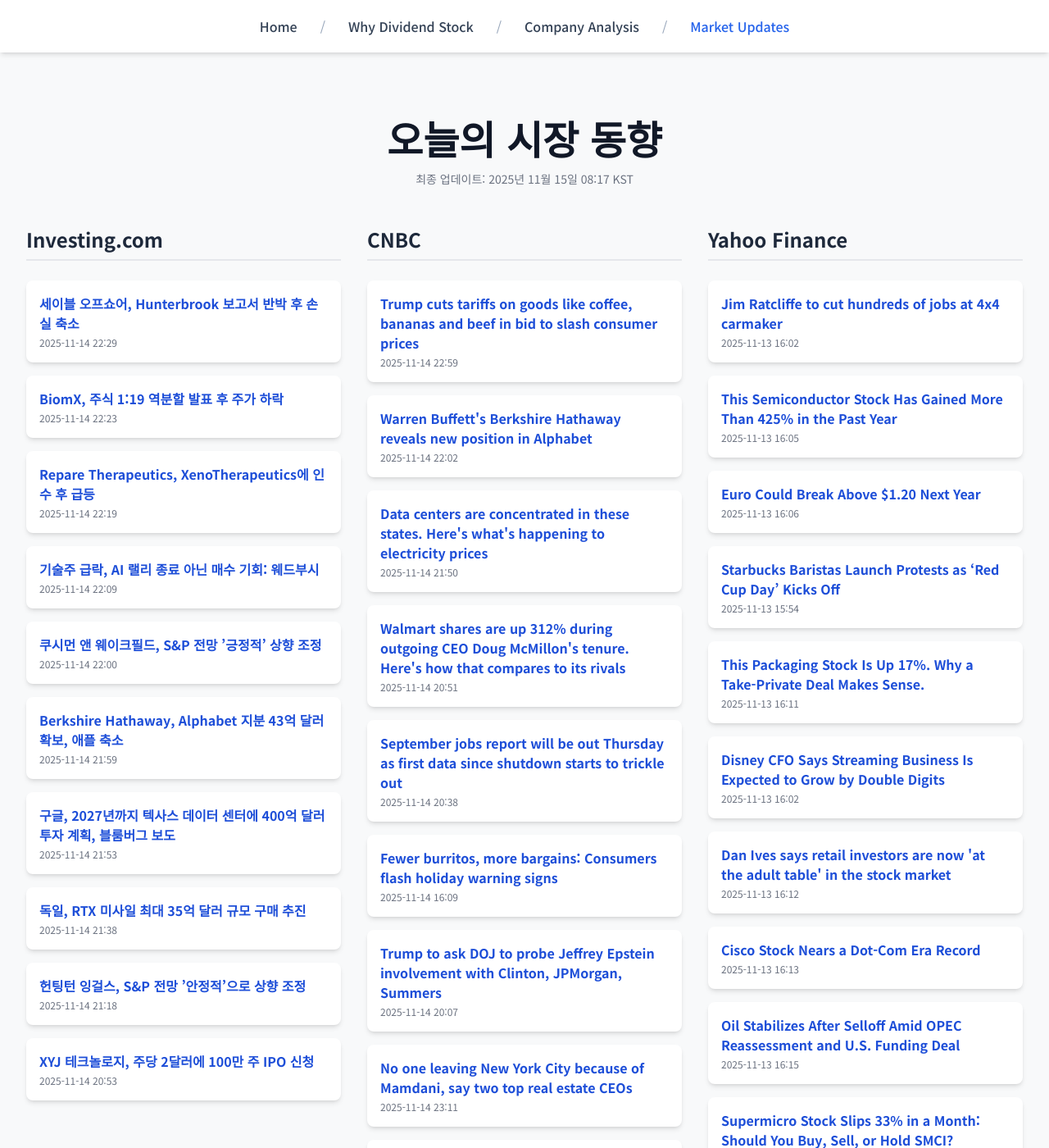
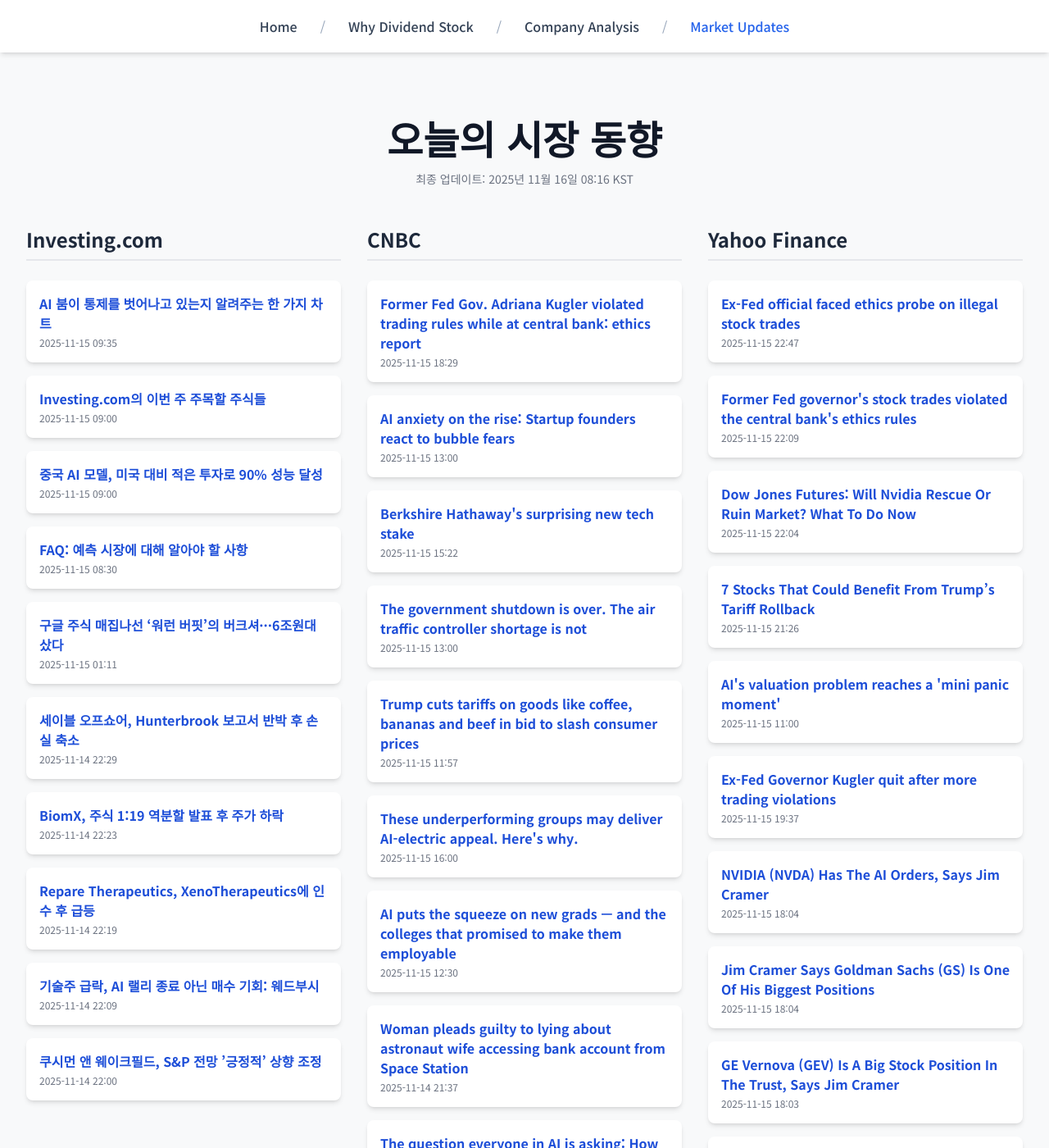
Before and after one commit to Kay-Hwang/my-company-analysis, a Jekyll site: the page built from market-updates.html, in a window 1280 px wide and 1400 px high. Shown: the whole window at 82% size. Built offline with Jekyll 4.4.1, drawn with Linux system fonts in a browser that asks for light colours; nearby versions of some CDN libraries; a script that is not in the unit is left out; some of the changed text lies outside the part shown.

Commit message:
Update daily data

```diff
--- a/_data/latest_data.json
+++ b/_data/latest_data.json
@@ -1,7 +1,37 @@
 {
-  "lastUpdated": "2025년 11월 15일 08:17 KST",
+  "lastUpdated": "2025년 11월 16일 08:16 KST",
   "news": {
     "investing": [
+      {
+        "title": "AI 붐이 통제를 벗어나고 있는지 알려주는 한 가지 차트",
+        "link": "https://kr.investing.com/news/stock-market-news/article-1718825",
+        "pubDate": "2025-11-15 09:35:49",
+        "summary": "AI 붐이 통제를 벗어나고 있는지 알려주는 한 가지 차트"
+      },
+      {
+        "title": "Investing.com의 이번 주 주목할 주식들",
+        "link": "https://kr.investing.com/news/stock-market-news/article-1718821",
+        "pubDate": "2025-11-15 09:00:09",
+        "summary": "Investing.com의 이번 주 주목할 주식들"
+      },
+      {
+        "title": "중국 AI 모델, 미국 대비 적은 투자로 90% 성능 달성",
+        "link": "https://kr.investing.com/news/stock-market-news/article-1718819",
+        "pubDate": "2025-11-15 09:00:06",
+        "summary": "중국 AI 모델, 미국 대비 적은 투자로 90% 성능 달성"
+      },
+      {
+        "title": "FAQ: 예측 시장에 대해 알아야 할 사항",
+        "link": "https://kr.investing.com/news/stock-market-news/article-1718818",
+        "pubDate": "2025-11-15 08:30:04",
+        "summary": "FAQ: 예측 시장에 대해 알아야 할 사항"
+      },
+      {
+        "title": "구글 주식 매집나선 ‘워런 버핏’의 버크셔···6조원대 샀다",
+        "link": "https://kr.investing.com/news/stock-market-news/article-1718753",
+        "pubDate": "2025-11-15 01:11:43",
+        "summary": "구글 주식 매집나선 ‘워런 버핏’의 버크셔···6조원대 샀다"
+      },
       {
         "title": "세이블 오프쇼어, Hunterbrook 보고서 반박 후 손실 축소",
         "link": "https://kr.investing.com/news/stock-market-news/article-93CH-1718660",
@@ -31,86 +61,56 @@
         "link": "https://kr.investing.com/news/stock-market-news/article-93CH-1718617",
         "pubDate": "2025-11-14 22:00:59",
         "summary": "쿠시먼 앤 웨이크필드, S&P 전망 ’긍정적’ 상향 조정"
-      },
-      {
-        "title": "Berkshire Hathaway, Alphabet 지분 43억 달러 확보, 애플 축소",
-        "link": "https://kr.investing.com/news/stock-market-news/article-1718616",
-        "pubDate": "2025-11-14 21:59:10",
-        "summary": "Berkshire Hathaway, Alphabet 지분 43억 달러 확보, 애플 축소"
-      },
-      {
-        "title": "구글, 2027년까지 텍사스 데이터 센터에 400억 달러 투자 계획, 블룸버그 보도",
-        "link": "https://kr.investing.com/news/stock-market-news/article-1718611",
-        "pubDate": "2025-11-14 21:53:51",
-        "summary": "구글, 2027년까지 텍사스 데이터 센터에 400억 달러 투자 계획, 블룸버그 보도"
-      },
-      {
-        "title": "독일, RTX 미사일 최대 35억 달러 규모 구매 추진",
-        "link": "https://kr.investing.com/news/stock-market-news/article-93CH-1718588",
-        "pubDate": "2025-11-14 21:38:44",
-        "summary": "독일, RTX 미사일 최대 35억 달러 규모 구매 추진"
-      },
-      {
-        "title": "헌팅턴 잉걸스, S&P 전망 ’안정적’으로 상향 조정",
-        "link": "https://kr.investing.com/news/stock-market-news/article-93CH-1718554",
-        "pubDate": "2025-11-14 21:18:07",
-        "summary": "헌팅턴 잉걸스, S&P 전망 ’안정적’으로 상향 조정"
-      },
-      {
-        "title": "XYJ 테크놀로지, 주당 2달러에 100만 주 IPO 신청",
-        "link": "https://kr.investing.com/news/stock-market-news/article-432SI-1718517",
-        "pubDate": "2025-11-14 20:53:04",
-        "summary": "XYJ 테크놀로지, 주당 2달러에 100만 주 IPO 신청"
       }
     ],
     "cnbc": [
       {
+        "title": "Former Fed Gov. Adriana Kugler violated trading rules while at central bank: ethics report",
+        "link": "https://www.cnbc.com/2025/11/15/fed-kugler-ethics-stock-trading.html",
+        "pubDate": "Sat, 15 Nov 2025 18:29:46 GMT",
+        "summary": "The Federal Reserve's internal watchdog was notified earlier this year about stock trades from 2024 disclosed by then-Gov Adriana Kugler."
+      },
+      {
+        "title": "AI anxiety on the rise: Startup founders react to bubble fears",
+        "link": "https://www.cnbc.com/2025/11/15/ai-anxiety-on-the-rise-startup-founders-react-to-bubble-fears.html",
+        "pubDate": "Sat, 15 Nov 2025 13:00:01 GMT",
+        "summary": "Short sellers like Michael Burry and Jim Chanos are circling, warning that the AI buildout isn’t a one-time investment but a recurring cost wave."
+      },
+      {
+        "title": "Berkshire Hathaway's surprising new tech stake",
+        "link": "https://www.cnbc.com/2025/11/15/berkshire-hathaways-surprising-new-tech-stake.html",
+        "pubDate": "Sat, 15 Nov 2025 15:22:19 GMT",
+        "summary": "There was a notable surprise in Berkshire Hathaway's end-of-Q3 equity portfolio snapshot."
+      },
+      {
+        "title": "The government shutdown is over. The air traffic controller shortage is not",
+        "link": "https://www.cnbc.com/2025/11/15/government-shutdown-air-traffic-controllers.html",
+        "pubDate": "Sat, 15 Nov 2025 13:00:01 GMT",
+        "summary": "Staffing shortages of air traffic controllers forced airlines to chop flights and delay thousands of others that disrupted travel plans of 5 million people."
+      },
+      {
         "title": "Trump cuts tariffs on goods like coffee, bananas and beef in bid to slash consumer prices",
         "link": "https://www.cnbc.com/2025/11/14/trump-cuts-tariffs-goods-prices.html",
-        "pubDate": "Fri, 14 Nov 2025 22:59:30 GMT",
+        "pubDate": "Sat, 15 Nov 2025 11:57:39 GMT",
         "summary": "Trump's action also exempted black tea, green tea, tomatoes, avocados and cinnamon, among other products, from higher tariffs."
       },
       {
-        "title": "Warren Buffett's Berkshire Hathaway reveals new position in Alphabet",
-        "link": "https://www.cnbc.com/2025/11/14/warren-buffetts-berkshire-hathaway-reveals-new-position-in-alphabet.html",
-        "pubDate": "Fri, 14 Nov 2025 22:02:28 GMT",
-        "summary": "Berkshire disclosed a $4.3 billion stake in Alphabet at the end of the third quarter, making the Google parent the conglomerate's 10th largest equity holding."
+        "title": "These underperforming groups may deliver AI-electric appeal. Here's why.",
+        "link": "https://www.cnbc.com/2025/11/15/ai-electric-appeal-for-underperforming-infrastructure-etf-experts.html",
+        "pubDate": "Sat, 15 Nov 2025 16:00:01 GMT",
+        "summary": "Industrial and infrastructure stocks may soon share the spotlight with the artificial intelligence trade."
       },
       {
-        "title": "Data centers are concentrated in these states. Here's what's happening to electricity prices",
-        "link": "https://www.cnbc.com/2025/11/14/data-centers-are-concentrated-in-these-states-heres-whats-happening-to-electricity-prices-.html",
-        "pubDate": "Fri, 14 Nov 2025 21:50:05 GMT",
-        "summary": "Residential utility bills rose 6% on average nationwide in August compared with the same period last year, according to the Energy Information Administration."
+        "title": "AI puts the squeeze on new grads — and the colleges that promised to make them employable",
+        "link": "https://www.cnbc.com/2025/11/15/ai-puts-the-squeeze-on-new-grads-looking-for-work.html",
+        "pubDate": "Sat, 15 Nov 2025 12:30:01 GMT",
+        "summary": "As the AI boom redefines work, new grads face a shrinking share entry-level jobs. For colleges, this brings added attention to return-on-investment scrutiny."
       },
       {
-        "title": "Walmart shares are up 312% during outgoing CEO Doug McMillon's tenure. Here's how that compares to its rivals",
-        "link": "https://www.cnbc.com/2025/11/14/walmart-doug-mcmillon-stock-performance-target-amazon-costco.html",
-        "pubDate": "Fri, 14 Nov 2025 20:51:57 GMT",
-        "summary": "The outgoing Walmart CEO's tenure was marked by both sharp sales gains and stock growth."
-      },
-      {
-        "title": "September jobs report will be out Thursday as first data since shutdown starts to trickle out",
-        "link": "https://www.cnbc.com/2025/11/14/heres-where-things-stand-on-when-the-government-will-start-releasing-key-economic-reports.html",
-        "pubDate": "Fri, 14 Nov 2025 20:38:25 GMT",
-        "summary": "The departments of Labor and Commerce had not posted revised schedules as of Friday morning, but updates are expected soon."
-      },
-      {
-        "title": "Fewer burritos, more bargains: Consumers flash holiday warning signs",
-        "link": "https://www.cnbc.com/2025/11/14/fewer-burritos-more-bargains-consumers-flash-holiday-warning-signs.html",
-        "pubDate": "Fri, 14 Nov 2025 16:09:21 GMT",
-        "summary": "In the coming week, some of the biggest names in retail, including Walmart, Target, Gap and Home Depot will report their latest earnings."
-      },
-      {
-        "title": "Trump to ask DOJ to probe Jeffrey Epstein involvement with Clinton, JPMorgan, Summers",
-        "link": "https://www.cnbc.com/2025/11/14/trump-doj-jeffrey-epstein-clinton-jpmorgan-summers.html",
-        "pubDate": "Fri, 14 Nov 2025 20:07:38 GMT",
-        "summary": "President Trump himself is a former longtime friend of sex offender Jeffrey Epstein, who killed himself in a federal jail during Trump's first term."
-      },
-      {
-        "title": "No one leaving New York City because of Mamdani, say two top real estate CEOs",
-        "link": "https://www.cnbc.com/2025/11/14/new-york-city-mayor-zohran-mamdani-real-estate-ceos.html",
-        "pubDate": "Fri, 14 Nov 2025 23:11:46 GMT",
-        "summary": "New York City Mayor-elect Zohran Mamdani's democratic socialist views spark fears companies and capital will flee, but top real estate CEOs say it's not true."
+        "title": "Woman pleads guilty to lying about astronaut wife accessing bank account from Space Station",
+        "link": "https://www.cnbc.com/2025/11/14/space-station-nasa-guilty-wife-bank-account.html",
+        "pubDate": "Fri, 14 Nov 2025 21:37:33 GMT",
+        "summary": "Summer Worden faces a possible maximum sentence of five years in prison in the case, which involves false allegations she made against astronaut Anne McClain."
       },
       {
         "title": "The question everyone in AI is asking: How long before a GPU depreciates?",
@@ -119,72 +119,72 @@
         "summary": "The useful lifespan of AI infrastructure is a key issue for investors, as tech giants plan $1 trillion in AI spending over the next five years."
       },
       {
-        "title": "JPMorgan Chase wins fight with fintech firms over fees to access customer data",
-        "link": "https://www.cnbc.com/2025/11/14/jpmorgan-chase-fintech-fees.html",
-        "pubDate": "Fri, 14 Nov 2025 19:15:38 GMT",
-        "summary": "The JPMorgan Chase deals mark a shift in the power dynamic between banks, middlemen and the fintech apps that are increasingly threatening incumbents."
+        "title": "Google and Disney reach deal to restore ESPN, ABC to YouTube TV",
+        "link": "https://www.cnbc.com/2025/11/14/google-disney-reach-deal-to-restore-espn-abc-others-to-youtube-tv.html",
+        "pubDate": "Sat, 15 Nov 2025 01:28:19 GMT",
+        "summary": "The deal comes after a two-week standoff that resulted in channels like ESPN, ABC and others going dark on the popular YouTube TV streaming service."
       }
     ],
     "yahoo": [
       {
-        "title": "Jim Ratcliffe to cut hundreds of jobs at 4x4 carmaker",
-        "link": "https://finance.yahoo.com/news/jim-ratcliffe-cut-hundreds-jobs-160218328.html",
-        "pubDate": "2025-11-13T16:02:18Z",
-        "summary": "Jim Ratcliffe to cut hundreds of jobs at 4x4 carmaker"
+        "title": "Ex-Fed official faced ethics probe on illegal stock trades",
+        "link": "https://finance.yahoo.com/news/ex-fed-official-faced-ethics-224700857.html",
+        "pubDate": "2025-11-15T22:47:00Z",
+        "summary": "Ex-Fed official faced ethics probe on illegal stock trades"
       },
       {
-        "title": "This Semiconductor Stock Has Gained More Than 425% in the Past Year",
-        "link": "https://finance.yahoo.com/news/semiconductor-stock-gained-more-425-160502885.html",
-        "pubDate": "2025-11-13T16:05:02Z",
-        "summary": "This Semiconductor Stock Has Gained More Than 425% in the Past Year"
+        "title": "Former Fed governor's stock trades violated the central bank's ethics rules",
+        "link": "https://finance.yahoo.com/news/former-fed-governors-stock-trades-220955299.html",
+        "pubDate": "2025-11-15T22:09:55Z",
+        "summary": "Former Fed governor's stock trades violated the central bank's ethics rules"
       },
       {
-        "title": "Euro Could Break Above $1.20 Next Year",
-        "link": "https://www.wsj.com/finance/currencies/yen-consolidates-on-cautious-sentiment-over-recent-weakness-1f7582e6?siteid=yhoof2&yptr=yahoo",
-        "pubDate": "2025-11-13T16:06:00Z",
-        "summary": "Euro Could Break Above $1.20 Next Year"
+        "title": "Dow Jones Futures: Will Nvidia Rescue Or Ruin Market? What To Do Now",
+        "link": "https://www.investors.com/market-trend/stock-market-today/dow-jones-futures-nvidia-earnings/?src=A00220&yptr=yahoo",
+        "pubDate": "2025-11-15T22:04:51Z",
+        "summary": "Dow Jones Futures: Will Nvidia Rescue Or Ruin Market? What To Do Now"
       },
       {
-        "title": "Starbucks Baristas Launch Protests as ‘Red Cup Day’ Kicks Off",
-        "link": "https://www.wsj.com/livecoverage/stock-market-today-dow-sp-500-nasdaq-11-13-2025/card/starbucks-baristas-launch-protests-as-company-kicks-off-red-cup-day--ozTt2jiEJVAlwvkpfvko?siteid=yhoof2&yptr=yahoo",
-        "pubDate": "2025-11-13T15:54:32Z",
-        "summary": "Starbucks Baristas Launch Protests as ‘Red Cup Day’ Kicks Off"
+        "title": "7 Stocks That Could Benefit From Trump’s Tariff Rollback",
+        "link": "https://www.barrons.com/articles/trump-tariffs-stocks-starbucks-chipotle-shake-shack-8086d8b2?siteid=yhoof2&yptr=yahoo",
+        "pubDate": "2025-11-15T21:26:00Z",
+        "summary": "7 Stocks That Could Benefit From Trump’s Tariff Rollback"
       },
       {
-        "title": "This Packaging Stock Is Up 17%. Why a Take-Private Deal Makes Sense.",
-        "link": "https://www.barrons.com/articles/sealed-air-stock-take-private-205850df?siteid=yhoof2&yptr=yahoo",
-        "pubDate": "2025-11-13T16:11:00Z",
-        "summary": "This Packaging Stock Is Up 17%. Why a Take-Private Deal Makes Sense."
+        "title": "AI's valuation problem reaches a 'mini panic moment'",
+        "link": "https://finance.yahoo.com/news/ais-valuation-problem-reaches-a-mini-panic-moment-110046323.html",
+        "pubDate": "2025-11-15T11:00:46Z",
+        "summary": "AI's valuation problem reaches a 'mini panic moment'"
       },
       {
-        "title": "Disney CFO Says Streaming Business Is Expected to Grow by Double Digits",
-        "link": "https://finance.yahoo.com/video/disney-cfo-says-streaming-business-160245028.html",
-        "pubDate": "2025-11-13T16:02:45Z",
-        "summary": "Disney CFO Says Streaming Business Is Expected to Grow by Double Digits"
+        "title": "Ex-Fed Governor Kugler quit after more trading violations",
+        "link": "https://finance.yahoo.com/news/ex-fed-governor-kugler-faced-143943538.html",
+        "pubDate": "2025-11-15T19:37:41Z",
+        "summary": "Ex-Fed Governor Kugler quit after more trading violations"
       },
       {
-        "title": "Dan Ives says retail investors are now 'at the adult table' in the stock market",
-        "link": "https://finance.yahoo.com/news/dan-ives-says-retail-investors-are-now-at-the-adult-table-in-the-stock-market-161247412.html",
-        "pubDate": "2025-11-13T16:12:47Z",
-        "summary": "Dan Ives says retail investors are now 'at the adult table' in the stock market"
+        "title": "NVIDIA (NVDA) Has The AI Orders, Says Jim Cramer",
+        "link": "https://finance.yahoo.com/news/nvidia-nvda-ai-orders-says-180421149.html",
+        "pubDate": "2025-11-15T18:04:21Z",
+        "summary": "NVIDIA (NVDA) Has The AI Orders, Says Jim Cramer"
       },
       {
-        "title": "Cisco Stock Nears a Dot-Com Era Record",
-        "link": "https://www.wsj.com/livecoverage/stock-market-today-dow-sp-500-nasdaq-11-13-2025/card/cisco-stock-is-near-a-dot-com-era-record-high-sGdh1307g2xsMNB2EUNJ?siteid=yhoof2&yptr=yahoo",
-        "pubDate": "2025-11-13T16:13:49Z",
-        "summary": "Cisco Stock Nears a Dot-Com Era Record"
+        "title": "Jim Cramer Says Goldman Sachs (GS) Is One Of His Biggest Positions",
+        "link": "https://finance.yahoo.com/news/jim-cramer-says-goldman-sachs-180412155.html",
+        "pubDate": "2025-11-15T18:04:12Z",
+        "summary": "Jim Cramer Says Goldman Sachs (GS) Is One Of His Biggest Positions"
       },
       {
-        "title": "Oil Stabilizes After Selloff Amid OPEC Reassessment and U.S. Funding Deal",
-        "link": "https://finance.yahoo.com/news/oil-stabilizes-selloff-amid-opec-161500615.html",
-        "pubDate": "2025-11-13T16:15:00Z",
-        "summary": "Oil Stabilizes After Selloff Amid OPEC Reassessment and U.S. Funding Deal"
+        "title": "GE Vernova (GEV) Is A Big Stock Position In The Trust, Says Jim Cramer",
+        "link": "https://finance.yahoo.com/news/ge-vernova-gev-big-stock-180344140.html",
+        "pubDate": "2025-11-15T18:03:44Z",
+        "summary": "GE Vernova (GEV) Is A Big Stock Position In The Trust, Says Jim Cramer"
       },
       {
-        "title": "Supermicro Stock Slips 33% in a Month: Should You Buy, Sell, or Hold SMCI?",
-        "link": "https://finance.yahoo.com/news/supermicro-stock-slips-33-month-154632259.html",
-        "pubDate": "2025-11-13T15:46:32Z",
-        "summary": "Supermicro Stock Slips 33% in a Month: Should You Buy, Sell, or Hold SMCI?"
+        "title": "Jim Cramer Discusses Key Metric for Oracle (ORCL)",
+        "link": "https://finance.yahoo.com/news/jim-cramer-discusses-key-metric-180336892.html",
+        "pubDate": "2025-11-15T18:03:36Z",
+        "summary": "Jim Cramer Discusses Key Metric for Oracle (ORCL)"
       }
     ]
   }
```
